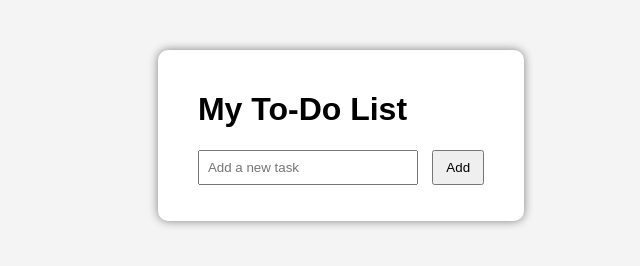
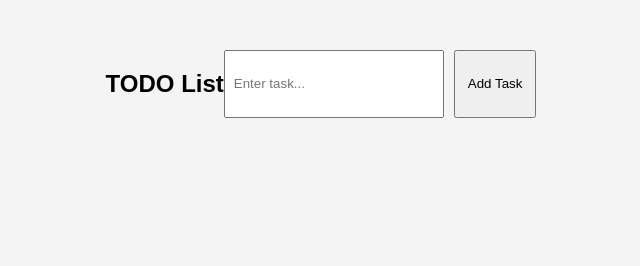
Before and after one commit to imabhirajj/todo-app, a plain HTML site: page index.html in a window 1280 px wide. Shown: the whole page, without its empty margins (299-939 px from the left). Drawn offline with Linux system fonts and the light colour scheme.

Commit message:
Update index.html

```diff
--- a/index.html
+++ b/index.html
@@ -2,17 +2,16 @@
 <html lang="en">
 <head>
   <meta charset="UTF-8" />
-  <meta name="viewport" content="width=device-width, initial-scale=1.0"/>
-  <title>To-Do List</title>
+  <title>TODO App</title>
   <link rel="stylesheet" href="style.css" />
 </head>
 <body>
-  <div class="container">
-    <h1>My To-Do List</h1>
-    <input type="text" id="taskInput" placeholder="Add a new task" />
-    <button onclick="addTask()">Add</button>
-    <ul id="taskList"></ul>
-  </div>
+  <h2>TODO List</h2>
+
+  <input type="text" id="taskInput" placeholder="Enter task..." />
+  <button id="addBtn">Add Task</button>
+
+  <ul id="taskList"></ul>
 
   <script src="script.js"></script>
 </body>
```
